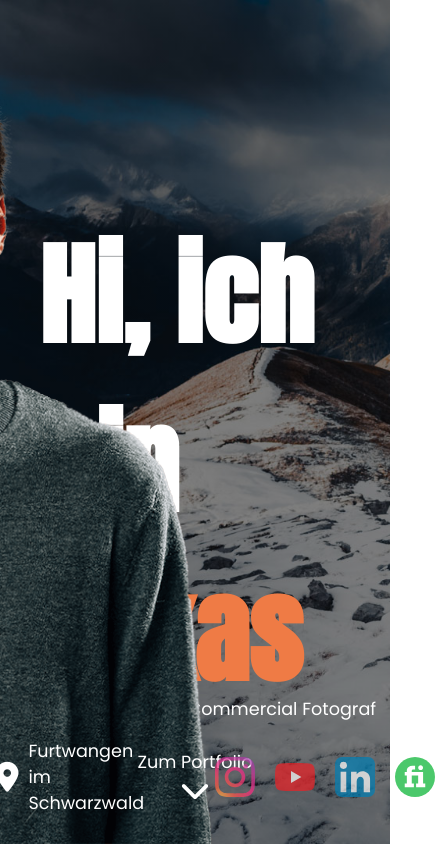
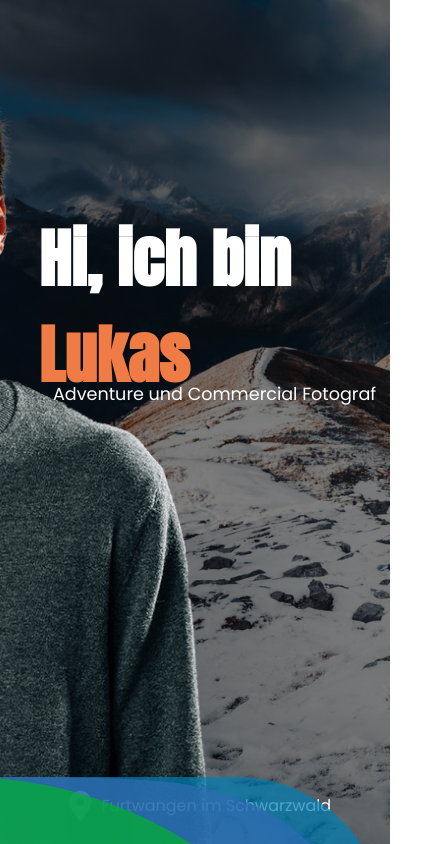
Before and after one commit to lukas-seb-lehmann/LLM-Relauch-November, a plain HTML site: page index.html in a window 390 px wide. Shown: the top 844 px of the page, 445 px wide, since content can reach past the window. Drawn offline with nearby package versions, Linux system fonts and the light colour scheme.

Commit message:
Update style.css

```diff
--- a/style.css
+++ b/style.css
@@ -74,7 +74,8 @@ i{
 .text-div{
 	position: absolute;
 	left: 10%;
-	top: 25%
+	top: 25%;
+	z-index: 10;
 }
 
 .zusatz-grid{
@@ -348,6 +349,47 @@ float: right;
 
 @media (max-width: 697px) {
 
+	.zusatz-grid{
+
+	grid-template-columns: 100%;
+
+
+}
+.zusatz-grid p{
+
+	font-size: 1em;
+}
+
+
+
+.zusatz-grid-item img{
+	height: 30px;
+	width: auto;
+	position: relative;
+	padding-left: 5px;
+	padding-right: 5px;
+	opacity: 0.7;
+}
+.header-cta{
+	display: none;
+}
+
+
+.header img{
+	height: 100vh;
+	top: 0;
+	right: 0;
+	position: absolute;
+}
+
+.header h1{
+	font-size: 4em;
+
+}
+
+
+
+
 	.galerie-grid{
 	grid-template-columns: 100%;
 }
@@ -395,4 +437,5 @@ float: right;
 		margin-top: -50px;
 	}
 
+
 }
```
